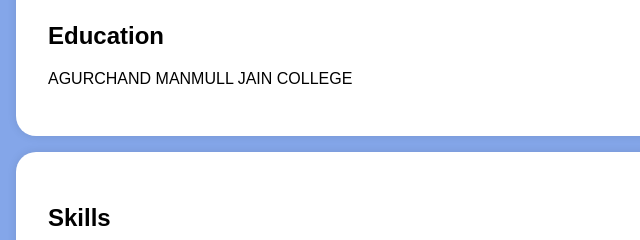
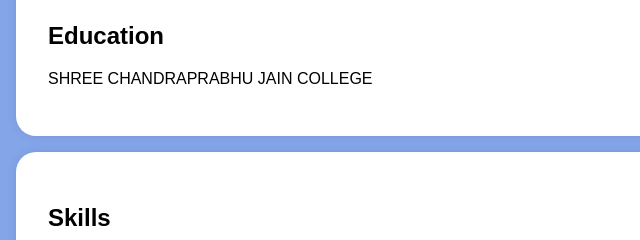
Before and after one commit to Priya-dharshini-1122/Portfolio, a plain HTML site: page index.html in a window 1280 px wide. Shown: the part 494-734 px from the top of the page, 0-640 px from the left. Drawn offline with Linux system fonts and the light colour scheme.

Commit message:
Update index.html

```diff
--- a/index.html
+++ b/index.html
@@ -128,7 +128,7 @@
     <section id="education">
         <div class="section-content">
             <h2>Education</h2>
-            <p>AGURCHAND MANMULL JAIN COLLEGE</p>
+            <p>SHREE CHANDRAPRABHU JAIN COLLEGE</p>
 
 
         </div>
```
